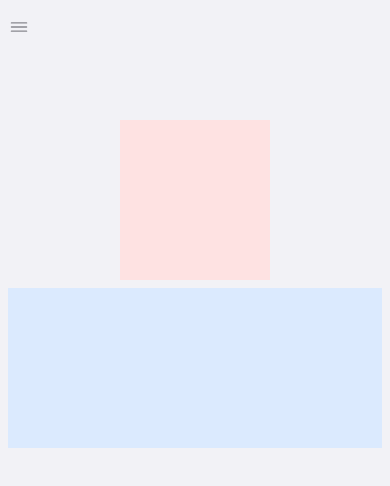
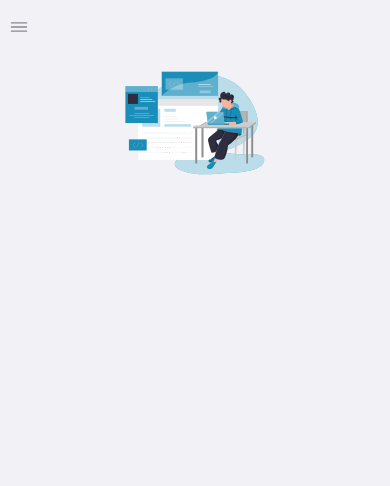
Before and after one commit to qarnayn-dev/qarnayn_portfolio, a Next.js app: page / in a window 390 px wide. Shown: the top 486 px of the page. Built offline with nearby package versions, Linux system fonts and the light colour scheme.

Commit message:
ADD - some illustrations

```diff
--- a/components/TopFrame.tsx
+++ b/components/TopFrame.tsx
@@ -9,7 +9,7 @@ const TopFrame = (props:any) => {
         <div className='mobile-lg:block hidden right-2 mt-4 mr-2 absolute'><DarkThemeToggle /></div>
         <div className='mobile-lg:block absolute'><SideNavBar /></div>
         <div className='mobile-lg:block hidden absolute right-0'><HorizontalNav/></div>
-        <div className='mt-24 px-2 mobile-lg:px-4'>
+        <div className='mt-10 mobile-lg:mt-24 px-2 mobile-lg:px-4'>
             {props.children}
         </div>
       </>
--- a/pages/index.tsx
+++ b/pages/index.tsx
@@ -1,12 +1,14 @@
 import type { NextPage } from 'next'
 import Head from 'next/head'
 import SideNavBar from '../components/SideNavBar';
-import DarkThemeToggle from '../components/DarkThemeToggle';
+import DarkThemeToggle, { ThemeContext } from '../components/DarkThemeToggle';
 import ThemeTester from '../components/ThemeTester';
 import HorizontalNav from '../components/HorizontalNav';
-import { useEffect, useState } from 'react';
+import { useContext, useEffect, useState } from 'react';
 import { Transition } from '@headlessui/react';
 import TopFrame from '../components/TopFrame';
+import DevIllustration from '../assets/sw_dev.svg';
+import DevIllustrationDark from '../assets/sw_dev_dark.svg';
 
 
 const Home: NextPage = () => {
@@ -29,11 +31,16 @@ export default Home
 
 
 const Intro = () => {
+  const {theme} = useContext(ThemeContext)
 
   return (
     <div className={`mt-6 mb-10 w-full float-left relative flex flex-col  justify-start items-center gap-2 mobile-lg:flex-row-reverse`}>
-      <div className='bg-red-100  h-40 min-w-[40%] float-right'></div>
-      <div className='bg-blue-100 h-40 float-left w-full mobile-lg:min-w-[60%]'></div>
+      <div className='min-w-[40%] float-right mx-6 md:mr-10 '>
+        {(theme==='light')? <DevIllustration/>: <DevIllustrationDark/>}
+      </div>
+      <div className='bg-blue-100 float-left w-full'>
+        {/* <h1 className=''>Hi, I'm Qarnayn</h1> */}
+      </div>
     </div>
   )
 }
```
Also changed, not shown: assets/sw_dev.svg (added), assets/sw_dev_dark.svg (added).
